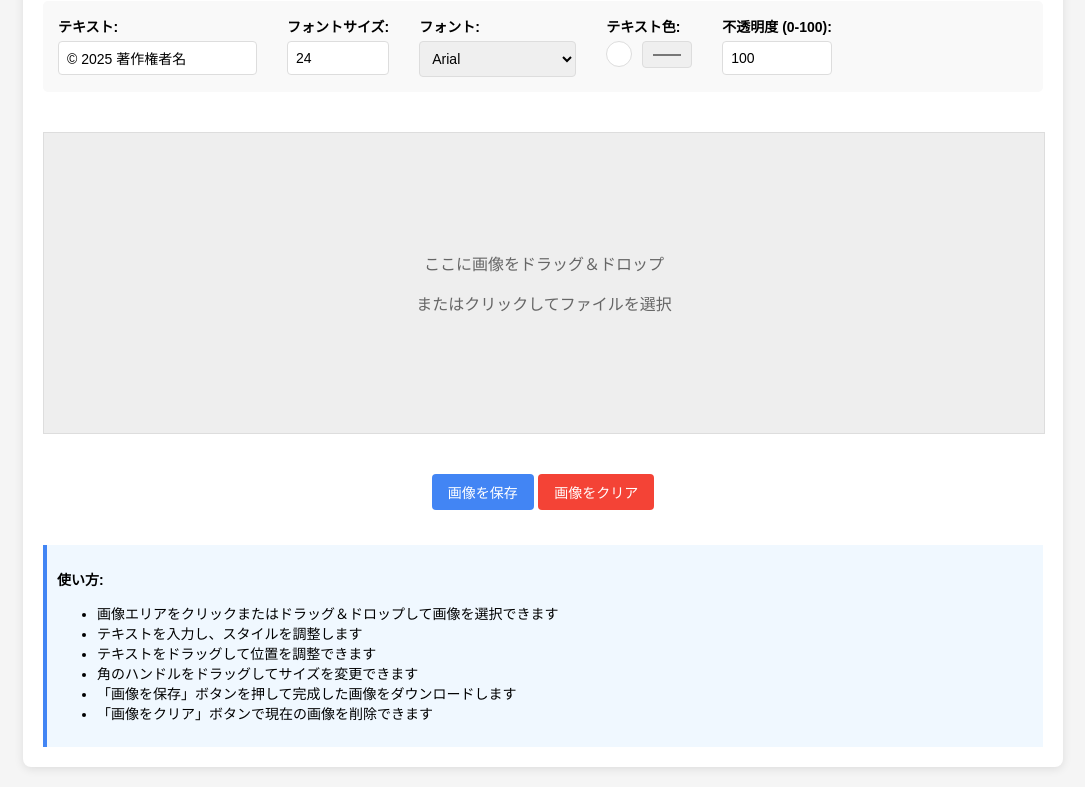
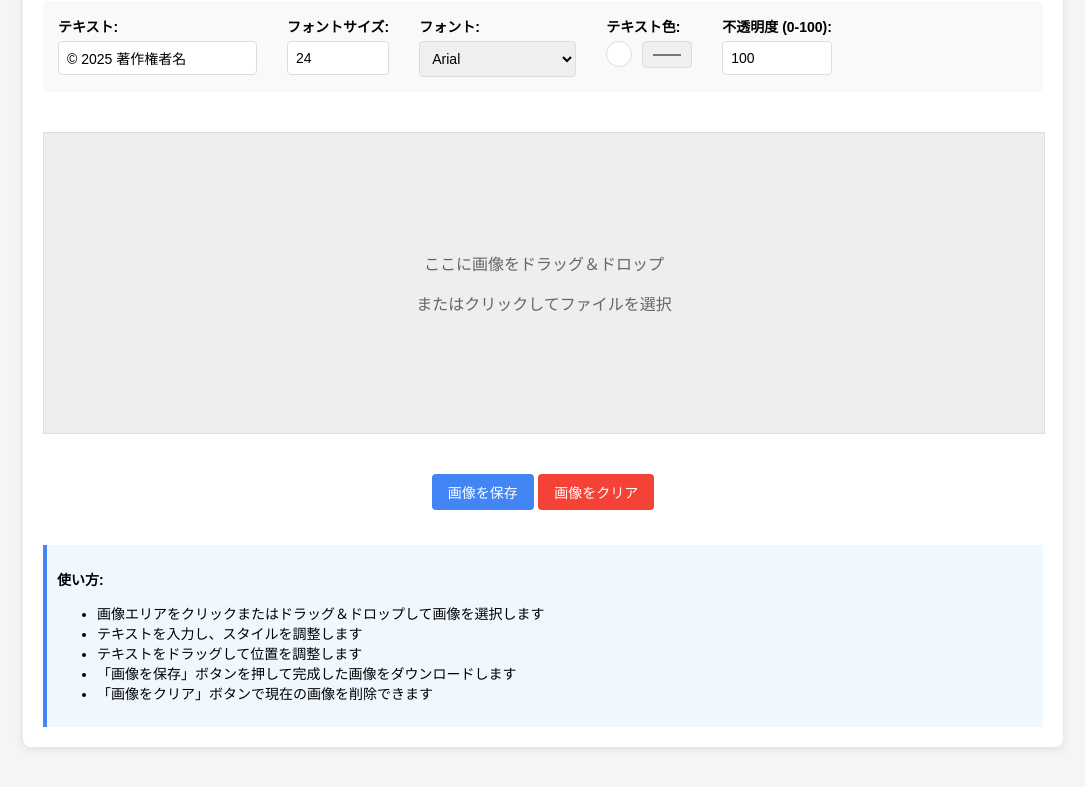
Before and after one commit to kuro-kokko/image-overlay-editor, a plain HTML site: page index.html in a window 1280 px wide. Shown: the part 119-906 px from the top of the page, without its empty margins (97-1182 px from the left). Drawn offline with Linux system fonts and the light colour scheme.

Commit message:
説明文を変更

```diff
--- a/index.html
+++ b/index.html
@@ -72,10 +72,9 @@
             <div class="instructions">
                 <p><strong>使い方:</strong></p>
                 <ul>
-                    <li>画像エリアをクリックまたはドラッグ＆ドロップして画像を選択できます</li>
+                    <li>画像エリアをクリックまたはドラッグ＆ドロップして画像を選択します</li>
                     <li>テキストを入力し、スタイルを調整します</li>
-                    <li>テキストをドラッグして位置を調整できます</li>
-                    <li>角のハンドルをドラッグしてサイズを変更できます</li>
+                    <li>テキストをドラッグして位置を調整します</li>
                     <li>「画像を保存」ボタンを押して完成した画像をダウンロードします</li>
                     <li>「画像をクリア」ボタンで現在の画像を削除できます</li>
                 </ul>
```
